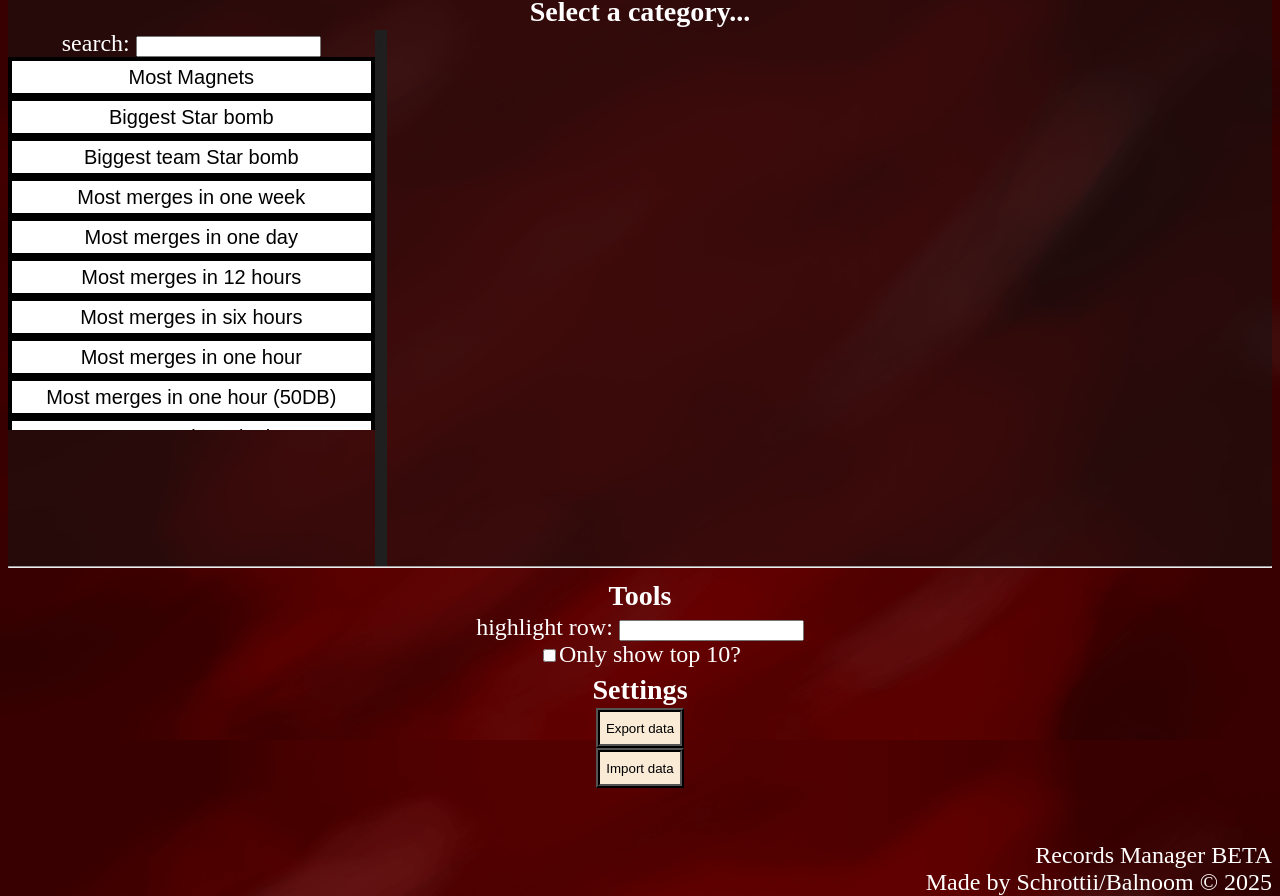
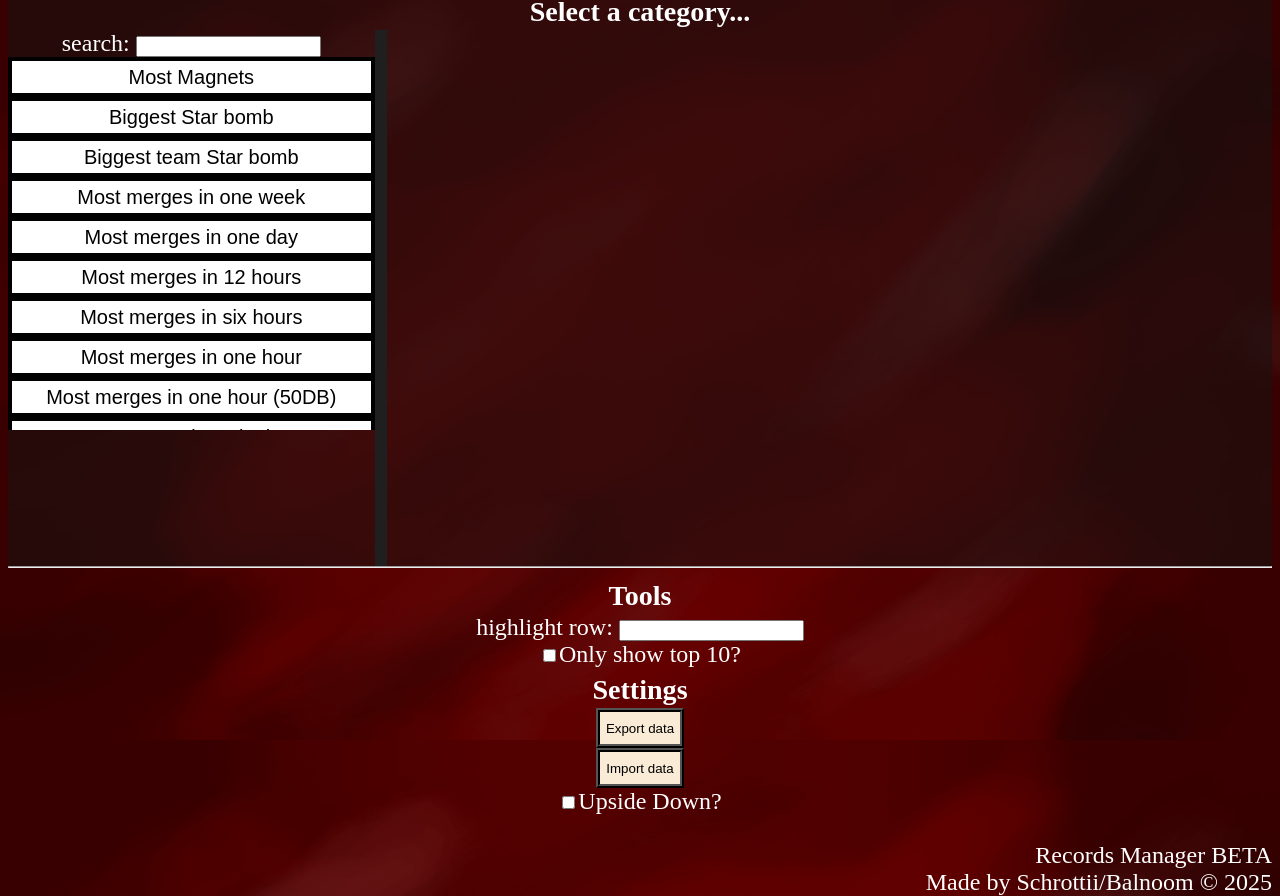
Before and after one commit to schrottii/sc2-records, a plain HTML site: page index.html in a window 1280 px wide. Shown: the part 60-956 px from the top of the page. Drawn offline with Linux system fonts and the light colour scheme.

Commit message:
settings (saved)

```diff
--- a/code/main.js
+++ b/code/main.js
@@ -14,7 +14,9 @@ var ui = {
     tableSearch: document.getElementById("tableSearch"),
     categoriesSearch: document.getElementById("categoriesSearch"),
     top10: document.getElementById("top10"),
+
     editorOnlySettings: document.getElementById("editorOnlySettings"),
+    toggleUpsideDown: document.getElementById("toggleUpsideDown"),
 };
 
 var editor = {
@@ -116,6 +118,10 @@ function sortableValue(v) {
 
     // return other
     return parseInt(v);
+}
+
+function toggleUpsideDown() {
+    saveData.settings.upsideDown = ui.toggleUpsideDown.value == "on" ? true : false;
 }
 
 ////////////////////////////////////////////////
@@ -443,6 +449,7 @@ function sortTable(tableID = saveData.selected, sortByID = "auto") {
     let ascending = saveData.catConfig[saveData.selected].ascending;
     if (ascending == undefined) ascending = false;
     if (ascending == "true") ascending = true;
+    if (saveData.settings.upsideDown == true) ascending = !ascending;
 
     for (let j = 0; j < pairs.length; j++) {
         for (let i = 0; i < pairs.length -1; i++) {
--- a/code/save.js
+++ b/code/save.js
@@ -21,7 +21,10 @@ function newSaveData() {
         catConfig: {
 
         },
-        selected: ""
+        selected: "",
+        settings: {
+
+        }
     };
     loadCategoriesFromWiki(exampleData);
 }
--- a/index.html
+++ b/index.html
@@ -36,6 +36,7 @@
         <button onclick="exportSaveData()">Export data</button> <br />
         <button onclick="importSaveData()">Import data</button> <br />
     </div>
+    <input id="toggleUpsideDown" type="checkbox" onchange="toggleUpsideDown();">Upside Down?</input>
 
     <br /> <br />
     <div style="float: right; text-align: right;">
```
